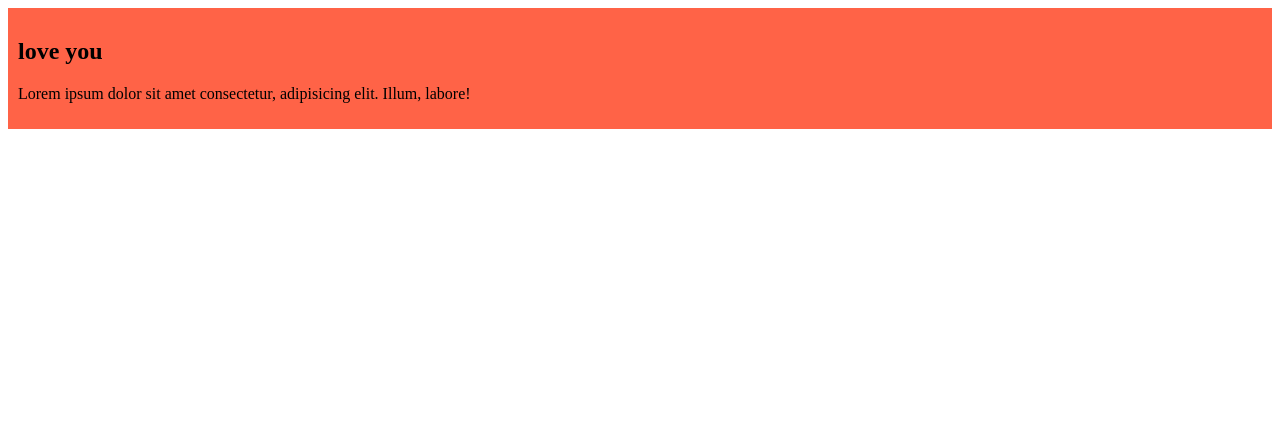
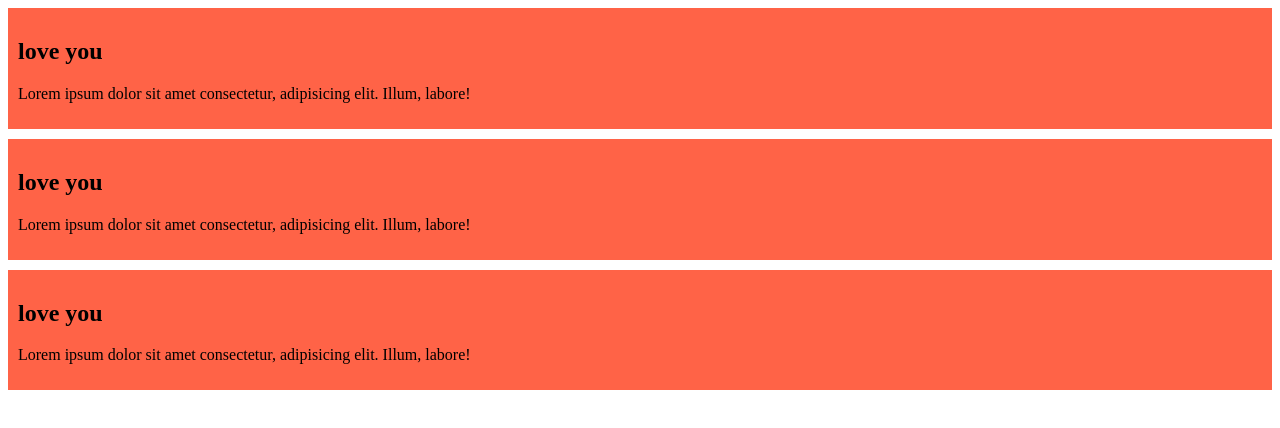
Before and after one commit to Chowdhuryabdul/simple-website, a plain HTML site: page index.html in a window 1280 px wide. Drawn offline with Linux system fonts and the light colour scheme.

Commit message:
second commit

```diff
--- a/index.html
+++ b/index.html
@@ -7,9 +7,17 @@
     <link rel="stylesheet" href="styles/blog.css">
 </head>
 <body>
-    <div>
-        <h2>love you</h2>
-        <p>Lorem ipsum dolor sit amet consectetur, adipisicing elit. Illum, labore!</p>
-    </div>
+<div>
+    <h2>love you</h2>
+    <p>Lorem ipsum dolor sit amet consectetur, adipisicing elit. Illum, labore!</p>
+</div>
+<div>
+    <h2>love you</h2>
+    <p>Lorem ipsum dolor sit amet consectetur, adipisicing elit. Illum, labore!</p>
+</div>
+<div>
+    <h2>love you</h2>
+    <p>Lorem ipsum dolor sit amet consectetur, adipisicing elit. Illum, labore!</p>
+</div>
 </body>
 </html>
--- a/styles/blog.css
+++ b/styles/blog.css
@@ -1,4 +1,5 @@
 div{
     background-color: tomato;
     padding: 10px;
+    margin-bottom: 10px;
 }
```
